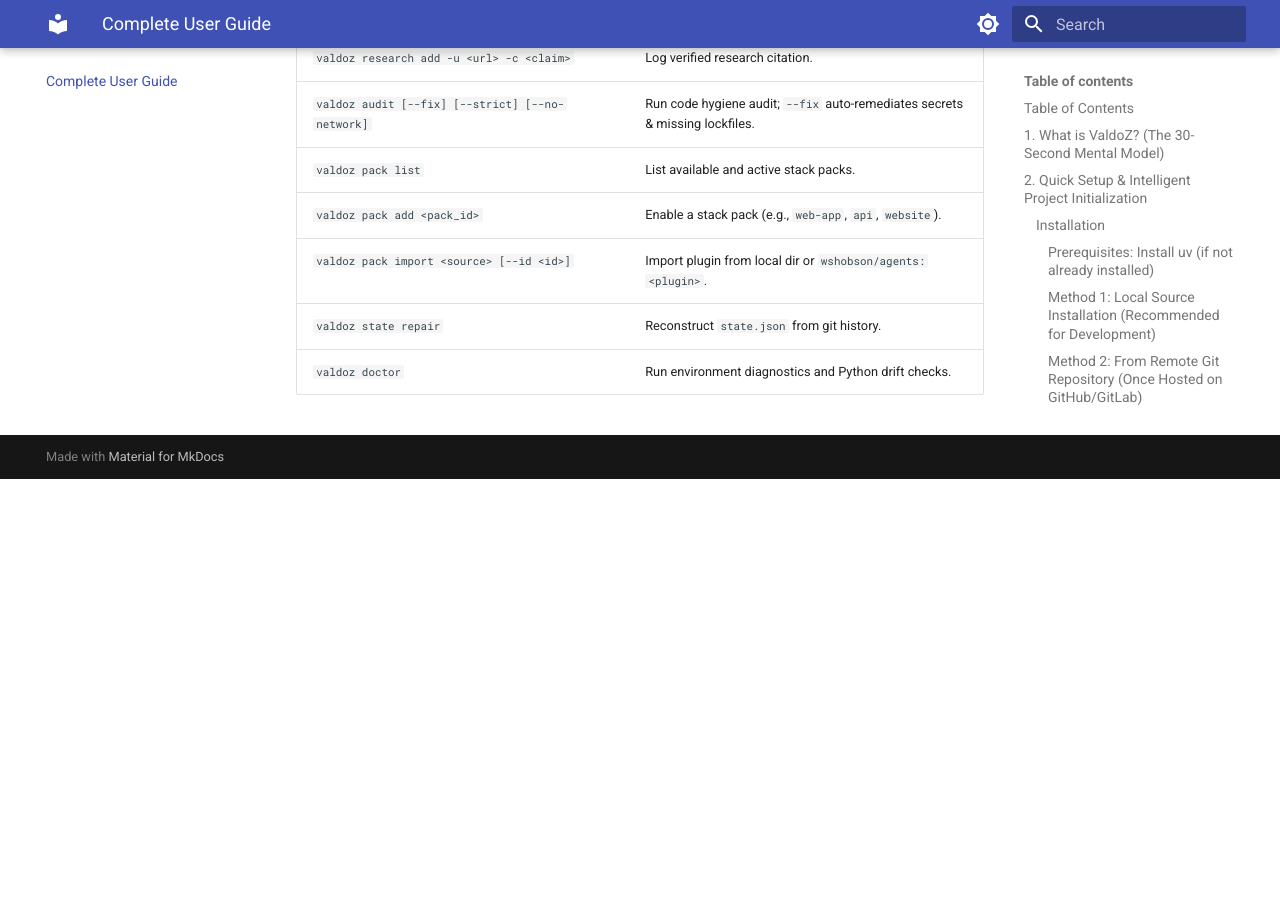
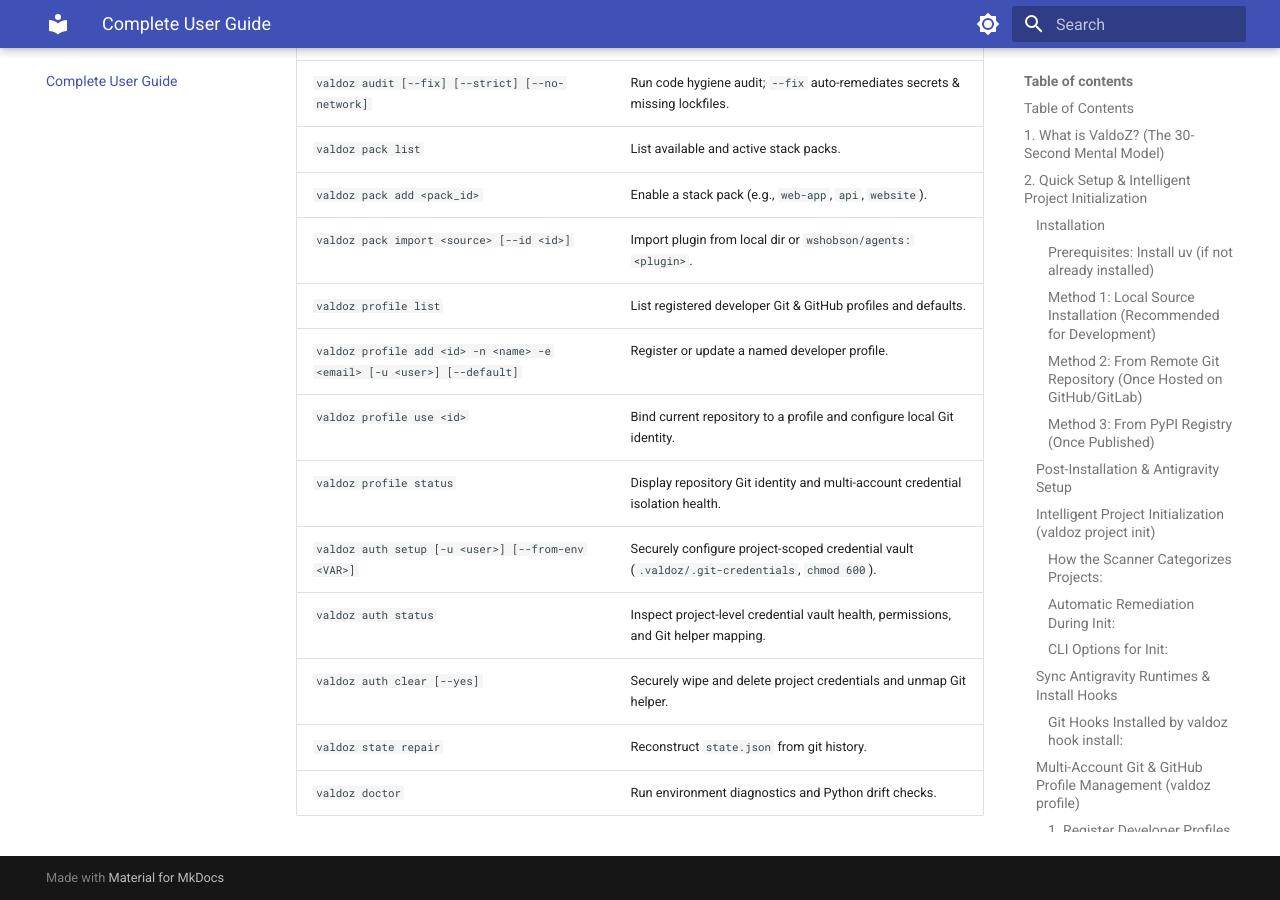
Before and after one commit to ajamea78/valdoz, an MkDocs documentation site: the page built from docs/USER_GUIDE.md, in a window 1280 px wide and 900 px high, scrolled down 17755 px. Built offline with MkDocs 1.6.1 and Material for MkDocs 9.7.7, drawn with Linux system fonts in a browser that asks for light colours; before the commit the page ends 18234 px from its top, so only the background shows below that.

Commit message:
docs: update documentation for multi-account profiles, project vaults, and HMAC security

```diff
--- a/docs/USER_GUIDE.md
+++ b/docs/USER_GUIDE.md
@@ -649,5 +649,12 @@
 | `valdoz pack list` | List available and active stack packs. |
 | `valdoz pack add <pack_id>` | Enable a stack pack (e.g., `web-app`, `api`, `website`). |
 | `valdoz pack import <source> [--id <id>]` | Import plugin from local dir or `wshobson/agents:<plugin>`. |
+| `valdoz profile list` | List registered developer Git & GitHub profiles and defaults. |
+| `valdoz profile add <id> -n <name> -e <email> [-u <user>] [--default]` | Register or update a named developer profile. |
+| `valdoz profile use <id>` | Bind current repository to a profile and configure local Git identity. |
+| `valdoz profile status` | Display repository Git identity and multi-account credential isolation health. |
+| `valdoz auth setup [-u <user>] [--from-env <VAR>]` | Securely configure project-scoped credential vault (`.valdoz/.git-credentials`, `chmod 600`). |
+| `valdoz auth status` | Inspect project-level credential vault health, permissions, and Git helper mapping. |
+| `valdoz auth clear [--yes]` | Securely wipe and delete project credentials and unmap Git helper. |
 | `valdoz state repair` | Reconstruct `state.json` from git history. |
 | `valdoz doctor` | Run environment diagnostics and Python drift checks. |
```
Also changed, not shown: docs/index.md (+3 -1 lines).
